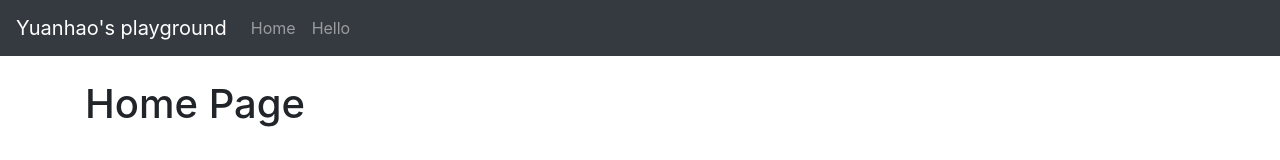
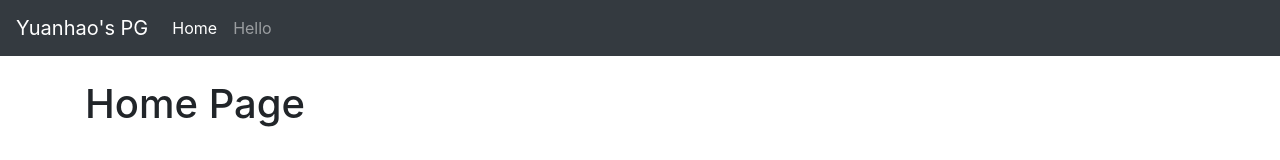
Before and after one commit to guyuanhao/yuanhao_playground, a React (Create React App) app in the folder webapp/yp-front/: page / in a window 1280 px wide. Shown: the top 160 px of the page. Built offline with nearby package versions, Linux system fonts and the light colour scheme.

Commit message:
improve header

```diff
--- a/webapp/yp-front/src/components/Header.js
+++ b/webapp/yp-front/src/components/Header.js
@@ -1,20 +1,37 @@
-import React from 'react';
+import React, { Component } from 'react';
 import { Link } from "react-router-dom";
 
-export const Header= (props) =>{
+export class Header extends Component{
+    constructor(){
+        super();
+        this.state = {
+            activeTabClassName: "Home"
+        };
+    }
+
+    setTab(e, tab){
+        this.setState({
+            activeTabClassName:tab
+        });
+    }
+
+    render(){
         return(
             <nav className="navbar navbar-expand-md navbar-dark fixed-top bg-dark">
-            <a className="navbar-brand" href="#">Yuanhao's playground</a>
+                <Link to="/" onClick={(e) => this.setTab(e, "Home")} className="navbar-brand">Yuanhao's PG</Link>
                 <div className="collapse navbar-collapse">
                     <ul className="navbar-nav mr-auto">
                         <li className="nav-item">
-                        <Link to="/"  className="nav-link">Home</Link>
+                            <Link to="/" onClick={(e) => this.setTab(e, "Home")}
+                                className={(this.state.activeTabClassName === "Home") ? "active nav-link" : "nav-link"}>Home</Link>
                         </li>
                         <li className="nav-item">
-                        <Link to="/Hello"  className="nav-link">Hello</Link>
+                            <Link to="/Hello"  onClick={(e) => this.setTab(e, "Hello")}
+                                className={(this.state.activeTabClassName === "Hello") ? "active nav-link" : "nav-link"}>Hello</Link>
                         </li>
                     </ul>
                 </div>
             </nav>
         )
     }
+}
```
Lines whose indentation alone changed are shown as unchanged.
